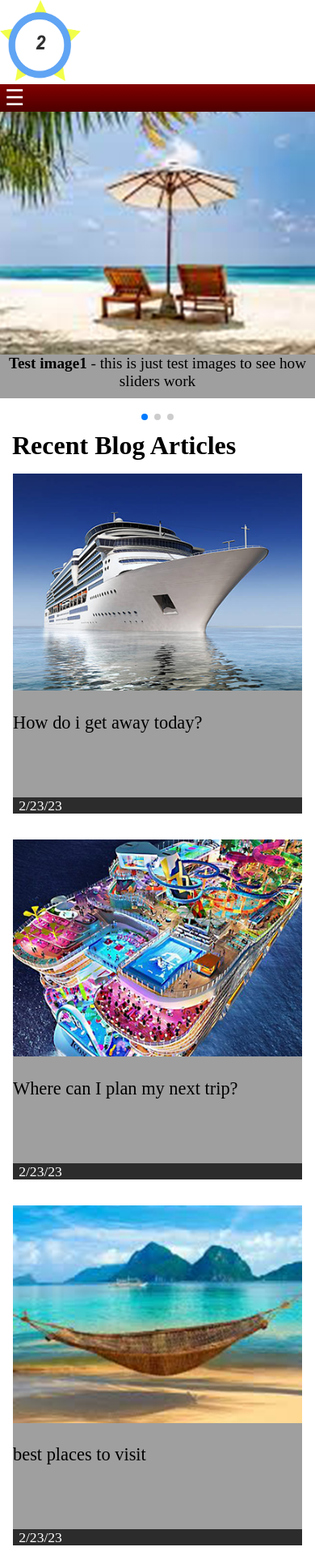
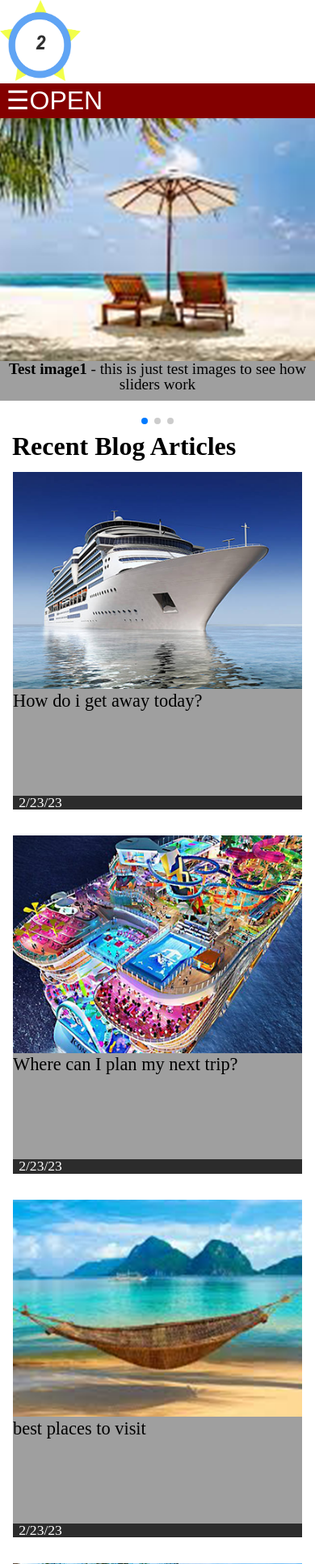
Before and after one commit to fanko89/3740-PHP, a PHP site: page / in a window 390 px wide. Shown: the top 1932 px of the page at 81% size. Run offline with PHP 8.4, Linux system fonts and the light colour scheme.

Commit message:
fixed nav

```diff
--- a/01_HTML_Template/css/large.css
+++ b/01_HTML_Template/css/large.css
@@ -2,18 +2,11 @@
 @media only screen and (min-width: 60rem) {
 
 
-    body {
-
-        margin:auto;
-
-    }
 
  /*----header----*/
-    header{
-        display: flex;
+ header {
     max-width: 1200px;
     margin:auto;
-
 
 }
 
@@ -21,13 +14,13 @@
  nav .container{
     max-width: 1200px;
     margin:auto;
-
 }
 
         /*----main goes here----*/
         main {
-            width: 1200px;
+            max-width: 1200px;
             margin:auto;
+
         }
         main #blogGallery .flexed{
 
@@ -45,11 +38,10 @@
 
 
 
-
     /*----footer----*/
     #footerWraper{
         max-width: 1200px;
-       margin: 0px;
+       margin: auto;
     }
     footer .footParGrid{
         max-width: 1200px;
--- /dev/null
+++ b/01_HTML_Template/css/mobile.css
@@ -0,0 +1,77 @@
+/* must be 1px less that the medium css breakpoint */
+@media only screen and (max-width: 34.9375rem) {
+	nav {background-color:#830000;}
+
+/* Navigation Button  -------------------------------------------------------- */
+
+nav #hamburgerBtn {
+	width: 100%;
+    padding: .2rem 2vw;
+	text-align:left;
+    background: transparent;
+    border: none;
+    font-size: 2rem;
+    color: rgb(255, 255, 255);
+	cursor:pointer;
+}
+
+#hamburgerBtn span:nth-child(1) {display: block;}
+#hamburgerBtn span:nth-child(2) {display: none;}
+
+#hamburgerBtn.open span:nth-child(1) {display: none;}
+#hamburgerBtn.open span:nth-child(2) {display: block;}
+
+/* Navigation Bar -------------------------------------------------------- */
+
+
+	#primaryNav {
+        height: 0;
+        overflow: hidden;
+		margin: 0;
+		padding: 0;
+		z-index: 998;
+        font-weight: normal;
+	}
+    #primaryNav li.active a{background-color: rgba(0,0,0,0.25);}
+	#primaryNav li a {
+		display: block;
+		width: 100%;
+		padding: .75rem 2vw;
+		font-size: 14px;
+		text-shadow: -1px -1px 0 rgba(0,0,0,.15);
+		color: white;
+		text-decoration: none;
+		border-top: 1px solid rgba(0,0,0,.2);
+	}
+	#primaryNav li a:hover {
+		background-color: rgba(0,0,0,.5);
+	}
+
+	/* Toggle the navigation bar to expand down  */
+	#primaryNav.open {height: auto;}
+
+	/* Submenus – optional .parent class indicates dropdowns */
+	#primaryNav > li:hover > a {background: rgba(0,0,0,.5);}
+	#primaryNav li.parent > a:after {
+        font-size: .75rem;
+		content: "\25BC";
+		color: rgba(255,255,255,.5);
+		float: right;
+	}
+	#primaryNav li.parent > a:hover {
+		background: rgba(0,0,0,.75);
+	}
+    /*hide the sub menu items by default*/
+	#primaryNav li ul {
+		display: none;
+		background: rgba(0,0,0,.3);
+		padding: 0;
+	}
+	#primaryNav li ul a {
+		border-top: solid 1px rgba(0,0,0,0.2);
+		font-size: 12px;
+		padding: 10px 5%;
+		font-weight: normal;
+	}
+	#primaryNav li:hover ul {display: block;}
+} /* End Mobile Styles */
--- /dev/null
+++ b/01_HTML_Template/css/reset.css
@@ -0,0 +1,101 @@
+/*
+html5doctor.com Reset Stylesheet
+v1.6.1
+Last Updated: 2010-09-17
+Author: Richard Clark - http://richclarkdesign.com
+Twitter: @rich_clark
+*/
+
+html, body, div, span, object, iframe,
+h1, h2, h3, h4, h5, h6, p, blockquote, pre,
+abbr, address, cite, code,
+del, dfn, em, img, ins, kbd, q, samp,
+small, strong, sub, sup, var,
+b, i,
+dl, dt, dd, ol, ul, li,
+fieldset, form, label, legend,
+table, caption, tbody, tfoot, thead, tr, th, td,
+article, aside, canvas, details, figcaption, figure,
+footer, hgroup, menu, nav, section, summary,
+time, mark, audio, video {
+    margin:0;
+    padding:0;
+    border:0;
+    outline:0;
+    font-size:100%;
+    vertical-align:baseline;
+
+}
+
+body {
+    line-height:1;
+}
+
+article,aside,details,figcaption,figure,
+footer,header,hgroup,menu,nav,section {
+	display:block;
+}
+
+nav ul {
+    list-style:none;
+}
+
+blockquote, q {
+    quotes:none;
+}
+
+blockquote:before, blockquote:after, q:before, q:after {
+    content:'';
+    content:none;
+}
+
+a {
+    margin:0;
+    padding:0;
+    font-size:100%;
+    vertical-align:baseline;
+    background:transparent;
+}
+
+/* change colours to suit your needs */
+ins {
+    background-color:rgb(200, 37, 37);
+    color:#000;
+    text-decoration:none;
+}
+
+/* change colours to suit your needs */
+mark {
+    background-color:rgb(213, 67, 67);
+    color:#000;
+    font-style:italic;
+    font-weight:bold;
+}
+
+del {
+    text-decoration: line-through;
+}
+
+abbr[title], dfn[title] {
+    border-bottom:1px dotted;
+    cursor:help;
+}
+
+table {
+    border-collapse:collapse;
+    border-spacing:0;
+}
+
+/* change border colour to suit your needs */
+hr {
+    display:block;
+    height:1px;
+    border:0;
+    border-top:1px solid #de2d2d;
+    margin:1em 0;
+    padding:0;
+}
+
+input, select {
+    vertical-align:middle;
+}
--- a/01_HTML_Template/css/small.css
+++ b/01_HTML_Template/css/small.css
@@ -5,23 +5,19 @@ html {-webkit-text-size-adjust: 100%; -ms-text-size-adjust: 100%;}
 * { -moz-box-sizing: border-box; -webkit-box-sizing: border-box; box-sizing: border-box; }
 
 /*----------- header --------------*/
-header{
-    display:flex;
 
+  /* When the screen is less than 600px wide, stack the links and the search field vertically instead of horizontally */
+  @media screen and (max-width: 50rem) {
+    nav .search form{
+      display: none;
 
-}
-header .container{
-    display:flex;
-    flex-direction: row
+    }
 
-}
-header figure.logo{
-    flex: 1;
-width: 50%;
-    margin:0 2% 0 0;
+    header .number {
+        display:none;
+    }
+  }
 
-
-}
 
 
 header figure.logo img{
@@ -32,198 +28,10 @@ header figure.logo img{
 
 }
 header .number{
-    display: flex;
-    padding-left: 870px;
-
-   width: 1200px;
-    margin:0 2% 0 0;
-    font-size: 1.3rem;
-
-
-
-
-
-
-}
-
-/*----------- navagation --------------*/
- /* .ham span:nth-child(1) {
-    display: block;
-}
-.ham span:nth-child(2) {
-    display: none;
-}
-ham.open span:nth-child(1) {
-    display: none;
-}
-ham.open span:nth-child(2) {
-    display: block;
-}  */
-
-#primaryNav li ul{
-    display:none;
-
-}
-#primaryNav li:hover ul{
-    display: block;
-
-}
-
-#primaryNav.open{
-    height: auto;
-
-
-}
-#primaryNav li.parent>a::after{
-    content:'\25BC';
-    font-size:.75rem;
-    color: #1d0000;
-    float: right;
-    border-top: 1px solid rgba(0,0,0,0.3);
-
-
-
-}
-#primaryNav li ul{
-    display:none;
-
-
-
-}
-#primaryNav li:hover ul{
-    display:block;
-    display:flex;
-    flex-wrap: wrap;
-
-
-
-
-}
-nav ul {
-    list-style-type: none;
-    padding: 0;
-    margin: 0;
-    display:flex;
-    flex-wrap: wrap;
-
-
-
-
-
-}
-nav ul li a {
-    display: block;
-    padding: 1rem 2%;
-    text-decoration: none;
-    font-size: 1.2rem;
-    color:rgba(255,255,255,0.8);
-    border-top: 1px solid rgba(0,0,0,0.3);
-
-}
-nav ul li.child a {
-    padding: 1rem 2%;
-    text-decoration: none;
-    color:rgba(255,255,255,0.8);
-    border: none;
-
-}
-
-nav ul li {
-
-    float: left;
-    list-style: none;
-    text-decoration: none;
-    flex-basis: 100%;
-
-
-
-
-
-}
-nav button {
-    /* margin: .2rem 2%; */
-    background-color: transparent;
-    border: none;
-    font-size: 1.7rem;
-    color: rgb(255, 255, 255);
-
-}
-
-nav{
-    background:  #830000; /* Old browsers */
-    background: -moz-linear-gradient(top,   #830000 0%, #4d0000 99%); /* FF3.6-15 */
-    background: -webkit-linear-gradient(top,  #830000 0%,#4d0000 99%); /* Chrome10-25,Safari5.1-6 */
-    background: linear-gradient(to bottom,  #830000 0%,#4d0000 99%); /* W3C, IE10+, FF16+, Chrome26+, Opera12+, Safari7+ */
-    filter: progid:DXImageTransform.Microsoft.gradient( startColorstr='#4096ee', endColorstr='#29609b',GradientType=0 ); /* IE6-9 */
-
-    font-family:Arial, Helvetica, sans-serif;
-    font-weight: 600;
-    margin: 0;
-
+    font-size: 1.8rem;
 }
 
 
-
-
-
-nav ul li.active a{
-    background-color: rgba(0,0,0,0.1);
-}
-
-nav ul li a:hover{
-    background-color: rgba(0,0,0,0.3); /* a is for the alpha letter*/
-}
-
-nav ul.hide {
-    display:none;
-}
- /*----------- searchbar --------------*/
- nav .search {
-    display: flex;
-    float: right;
-    margin: 0 -1.7rem;
-    padding: 4px 0;
-    font-size: 1.2rem;
-
-}
-nav .search input[type=text] {
-    font-size: 1.2rem;
-    float: left;
-    width: 70%;
-    height: 30px;
-    background: #f1f1f1;
-  }
-
-  nav .search button{
-    width: 20%;
-    height: 30px;
-
-    background: #868686;
-    color: white;
-    font-size: 1.0rem;
-    border: .2px solid grey;
-    cursor: pointer;
-}
-form button:hover {
-    background: #5b5b5b;
-  }
-
-
-
-
-
-
-  /* When the screen is less than 600px wide, stack the links and the search field vertically instead of horizontally */
-  @media screen and (max-width: 60rem) {
-    .clearfix .search{
-      display: none;
-
-    }
-
-    header .number {
-        display:none;
-    }
-  }
 
 /* Swiper */
 
@@ -286,6 +94,7 @@ div.flexed{
 
     main #blogGallery h1{
         margin:0 0 0 15px;
+        font-size:xx-large;
     }
 
     main #blogGallery .flexed{
@@ -340,7 +149,7 @@ div.flexed{
 
 
     main #blogGallery .flexed .column{
-        padding: 1rem;
+        padding:1rem;
     }
      main #blogGallery .flexed img{
         width:100%;
@@ -366,7 +175,7 @@ footer {
 
 }
 footer .footParGrid{
-    margin: 0 2%;
+    /* margin: 0 2%; */
     display: grid;
     grid-template-columns: 1fr;
     grid-template-rows:auto;
--- a/01_HTML_Template/index.html
+++ b/01_HTML_Template/index.html
@@ -21,6 +21,11 @@
 <link href="css/medium.css" rel="stylesheet">
 <!-- enhance-desktop -->
 <link href="css/large.css" rel="stylesheet">
+<!-- phone-mobile -->
+<link href="css/mobile.css" rel="stylesheet">
+<!-- reset -->
+<link href="css/reset.css" rel="stylesheet">
+
 
 
 
@@ -30,42 +35,51 @@
     <!-- header -->
 
 	<header class="clearfix">
-        <div class="container">
+
         <figure class="logo">
             <img src="img/logo1.png" alt="logo" srcset="img/logo2.png 1x, img/logo3.png 2x, img/logo4.png 3x">
 </figure>
 <div class="number">
     <h2>1-800-555-1234</h2>
 </div>
-</div>
-
 </header>
 
+<!-- navigation -->
+<nav class="clearfix">
+    <div class="container">
+    <button id="hamburgerBtn">
+        <span>&#9776;OPEN</span>
+        <span>&#9776;CLOSE</span>
+    </button>
 
-<!-- navigation -->
-<!-- NAVIGATION HERE -->
-<nav class ="clearfix">
-    <div class="container">
-    <button class="ham" onclick="toggleMenu()">&#9776;</button>
-    <ul id='primaryNav' class='hide'>
-        <li><a href="#" class="active">HOME</a></li>
-     <li class="parent"><a href="#">AGENTS</a>
-     <ul>
-        <li class="child"><a href="#">NEW</a></li>
-        <li class="child"><a href="#">QESTIONS</a></li>
-
-     </ul>
-    </li>
+    <ul id="primaryNav">
+        <div class="align">
+        <li class="active"><a href="#">HOME</a></li>
+        <li class="partent"><a href="#">AGENTS &#8595</a>
+            <ul>
+                <li><a herf="#">NEW</a></li>
+                <li><a herf="#">QUESTIONS</a>
+                </li>
+            </ul>
             <li><a href="#">CRUISES</a></li>
         <li><a href="#">BOOK</a></li>
-    </ul>
+    </div>
 
-    <form class="search" action="#">
+    <div class="search">
+    <form action="#">
+        <button type="submit"><i class="fa fa-search"></i>
         <input type="text" placeholder="Search" name="search">
-        <button type="submit"><i class="fa fa-search"></i></button>
+    </button>
+
     </form>
 </div>
+</ul>
+
+</div>
 </nav>
+
+
+
 <body>
     <!-- swiper images -->
     <main>
--- a/01_HTML_Template/js/script.js
+++ b/01_HTML_Template/js/script.js
@@ -12,7 +12,8 @@ autoplay: {
 },
 })
 
-
+//Create a button and give it an ID of "hamburgerBtn"
+//Attach an ID of "primaryNav" to the UL of the unordered list that holds your links
 function toggleMenu() {
     document.getElementById("hamburgerBtn").classList.toggle("open");
     document.getElementById("primaryNav").classList.toggle("open");
```
Also changed, not shown: 01_HTML_Template/css/medium.css (+130 -21 lines). Lines whose indentation alone changed are shown as unchanged.
